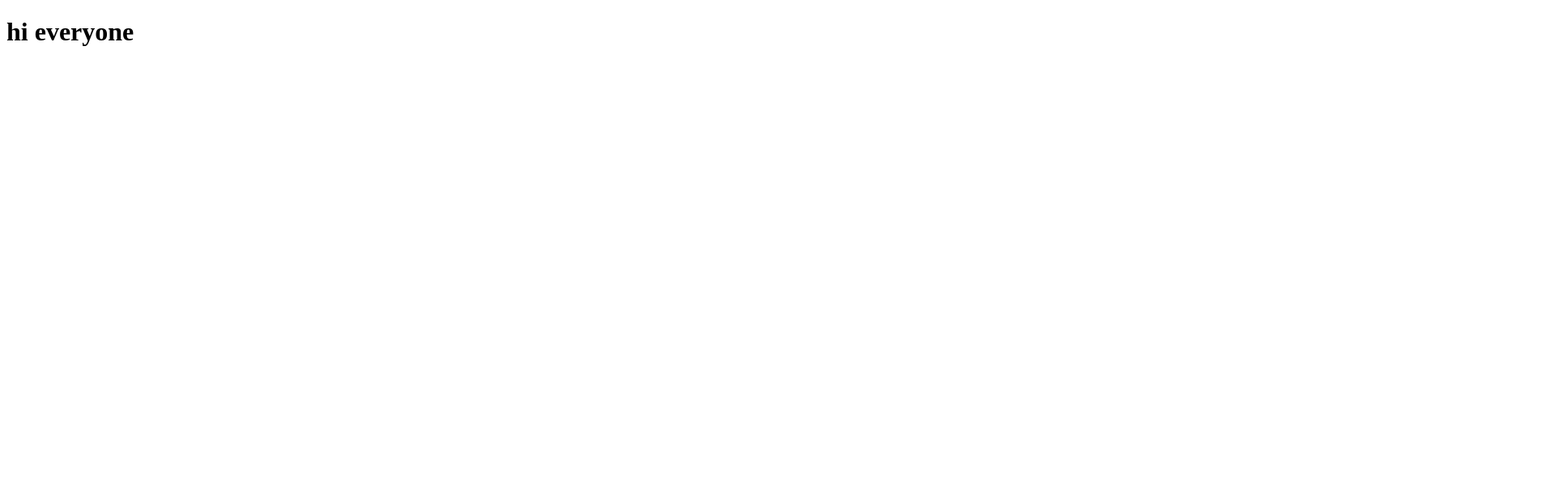
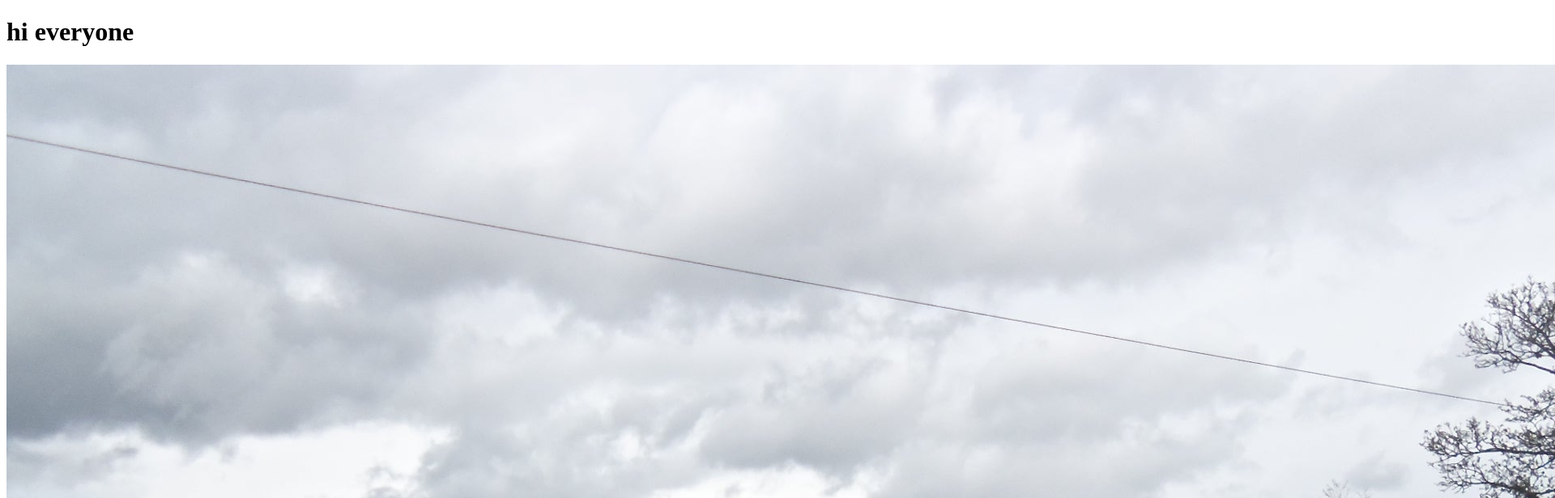
Before and after one commit to yael8205/existing_projectt, a plain HTML site: page index.html in a window 1280 px wide. Shown: the top 616 px of the page at 81% size, 1920 px wide, since content can reach past the window. Drawn offline with Linux system fonts and the light colour scheme.

Commit message:
Update index.html
add img to index.html

```diff
--- a/index.html
+++ b/index.html
@@ -10,5 +10,6 @@
     <h1>
         hi everyone
     </h1>
+    <img src="images/101_4208.JPG" />
 </body>
 </html>
```
